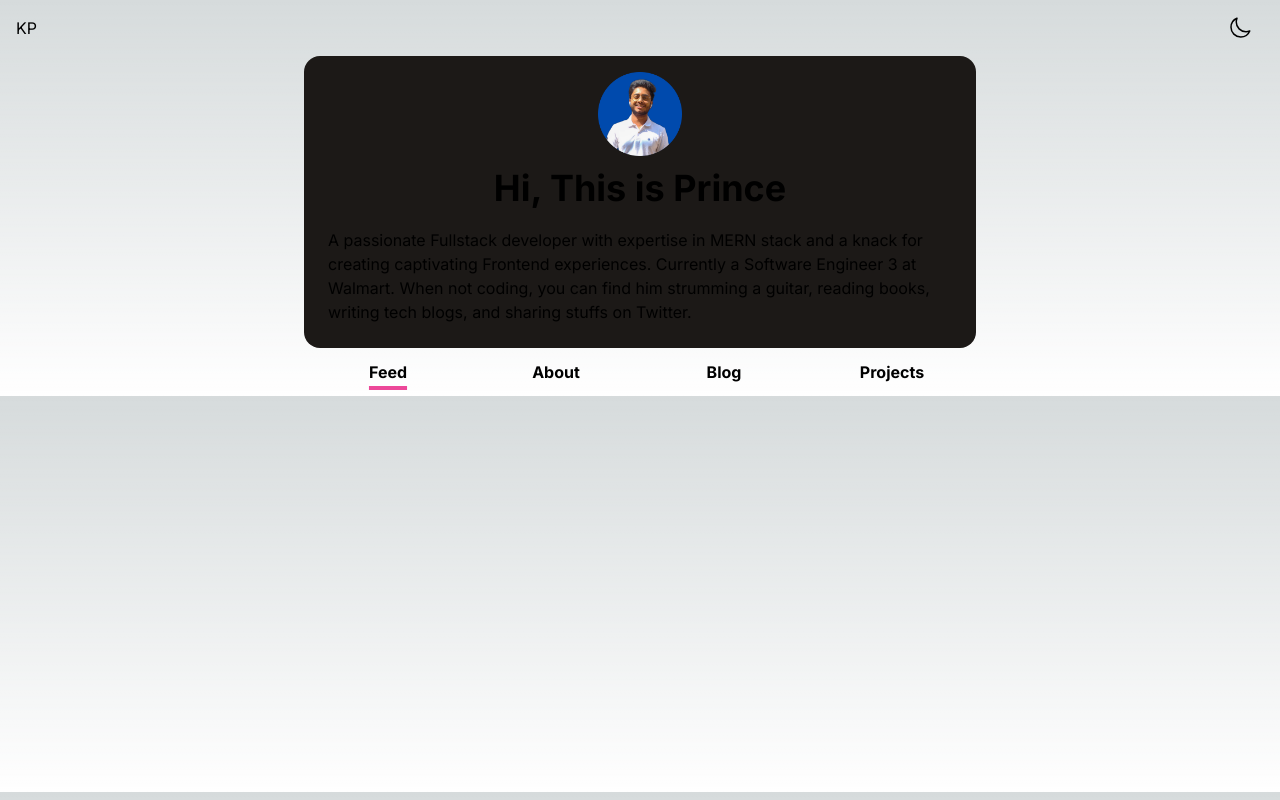
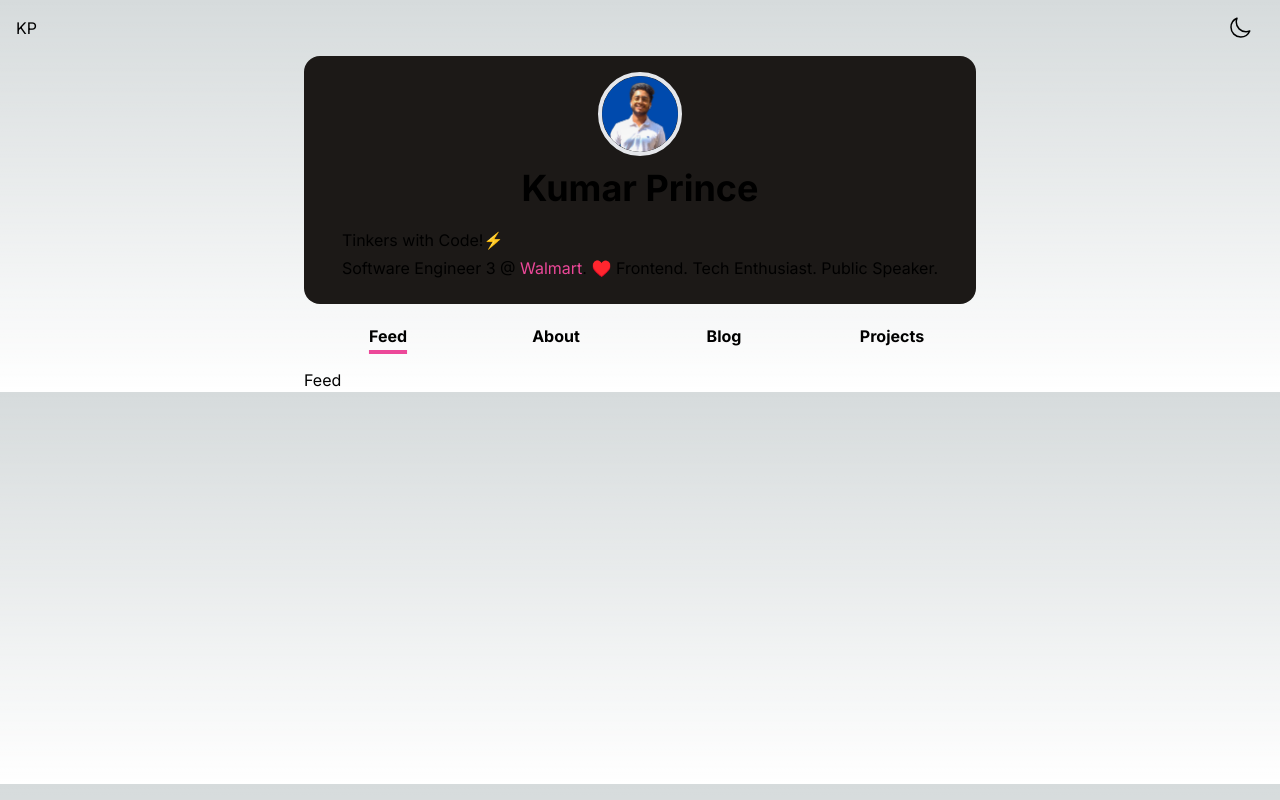
Before and after one commit to thekrprince/portfolio, a Next.js app: page / in a window 1280 px wide. Built offline with nearby package versions, Linux system fonts and the light colour scheme.

Commit message:
added components for nav and updated the summary

```diff
--- a/src/app/globals.css
+++ b/src/app/globals.css
@@ -33,5 +33,5 @@ body {
 
 /* NavBar Style */
 .navItem:hover {
-  background: rgba(255, 255, 255, 0.2);
+  background: rgba(102, 102, 102, 0.2);
 }
--- /dev/null
+++ b/src/components/about/index.tsx
@@ -0,0 +1,3 @@
+export default function About() {
+  return <div>About</div>;
+}
--- /dev/null
+++ b/src/components/blog/index.tsx
@@ -0,0 +1,3 @@
+export default function Blog() {
+  return <div>Blog</div>;
+}
--- /dev/null
+++ b/src/components/feed/index.tsx
@@ -0,0 +1,3 @@
+export default function Feed() {
+  return <div>Feed</div>;
+}
--- a/src/components/navbar.tsx
+++ b/src/components/navbar.tsx
@@ -1,7 +1,11 @@
-import { NavItemType, NavValues } from "@/types";
 import Link from "next/link";
 import { useState } from "react";
 import { NAV_ITEMS } from "@/constants";
+import About from "./about";
+import { NavValues } from "@/types";
+import Feed from "./feed";
+import Blog from "./blog";
+import Projects from "./projects";
 
 export default function NavBar() {
   const [navActiveClass, setNavActiveClass] = useState<string>(NAV_ITEMS[0]);
@@ -11,6 +15,7 @@ export default function NavBar() {
   };
 
   return (
+    <>
       <nav className="navbar">
         <ul className="my-3 flex justify-center items-center font-bold">
           {NAV_ITEMS.map((navItem) => {
@@ -19,7 +24,7 @@ export default function NavBar() {
                 href="/"
                 key={navItem}
                 onClick={() => navActiveHandler(navItem)}
-              className={`w-1/4 text-center navItem ${
+                className={`w-1/4 text-center navItem py-2 ${
                   navActiveClass === navItem &&
                   "underline underline-offset-8 decoration-4 decoration-pink-500"
                 }`}
@@ -28,33 +33,12 @@ export default function NavBar() {
               </Link>
             );
           })}
-        {/* <li
-          className={`px-5 py-2 ${navActiveClass === NavValues.FEED && "bg-white"}`}
-          onClick={navActiveHandler}
-        >
-          <Link href="/">Feed</Link>
-        </li>
-        <li
-          className={`px-5 py-2 ${navActiveClass === NavValues.ABOUT && "bg-white"}`}
-          onClick={navActiveHandler}
-        >
-          <Link href="/about">About</Link>
-        </li>
-        <li
-          className={`px-5 py-2 ${navActiveClass === NavValues.BLOG && "bg-white"}`}
-          onClick={navActiveHandler}
-        >
-          <Link href="/blog">Blog</Link>
-        </li>
-        <li
-          className={`px-5 py-2 ${
-            navActiveClass === NavValues.PROJECTS && "bg-white"
-          }`}
-          onClick={navActiveHandler}
-        >
-          <Link href="/projects">Projects</Link>
-        </li> */}
         </ul>
       </nav>
+      {navActiveClass === NavValues.FEED && <Feed />}
+      {navActiveClass === NavValues.ABOUT && <About />}
+      {navActiveClass === NavValues.BLOG && <Blog />}
+      {navActiveClass === NavValues.PROJECTS && <Projects />}
+    </>
   );
 }
--- /dev/null
+++ b/src/components/projects/index.tsx
@@ -0,0 +1,3 @@
+export default function Projects() {
+  return <div>Projects</div>;
+}
--- a/src/components/summary.tsx
+++ b/src/components/summary.tsx
@@ -3,15 +3,21 @@ import Image from "next/image";
 export default function Summary() {
   return (
     <section className="flex flex-col items-center p-4 bg-stone-900 rounded-2xl">
-      <Image src="/pfp.png" alt="my-pic" width="84" height="84" />
-      <h2 className="m-2 sm:m-3 text-4xl font-bold">Hi, This is Prince </h2>
-      <p className="m-2">
-        A passionate Fullstack developer with expertise in MERN stack and a
-        knack for creating captivating Frontend experiences. Currently a
-        Software Engineer 3 at Walmart. When not coding, you can find him
-        strumming a guitar, reading books, writing tech blogs, and sharing
-        stuffs on Twitter.
-      </p>
+      <Image
+        src="/pfp.png"
+        alt="my-pic"
+        width="84"
+        height="84"
+        className="border-4 border-decoration-pink-500 rounded-full"
+      />
+      <h2 className="m-2 sm:m-3 text-4xl font-bold">Kumar Prince</h2>
+      <div className="m-2">
+        <p>Tinkers with Code!⚡</p>
+        <p className="mt-1">
+          Software Engineer 3 @ <span className="text-pink-500">Walmart</span>.
+          ♥️ Frontend. Tech Enthusiast. Public Speaker.
+        </p>
+      </div>
     </section>
   );
 }
```
Lines whose indentation alone changed are shown as unchanged.
